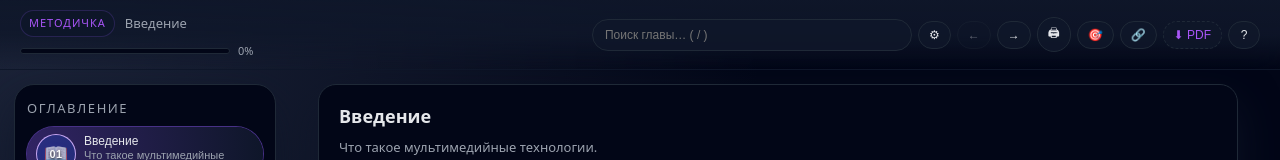
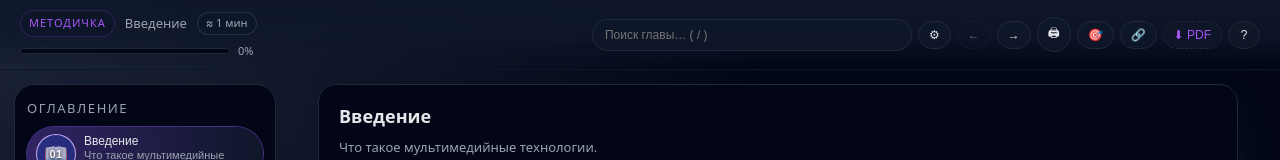
Before and after one commit to Nuwyint/metodichka-site, a React (Vite) app: page /#intro in a window 1280 px wide. Shown: the top 160 px of the page. Built offline with nearby package versions, Linux system fonts and the light colour scheme.

Commit message:
feat: show estimated reading time

```diff
--- a/src/App.jsx
+++ b/src/App.jsx
@@ -1894,6 +1894,37 @@ function withBase(path) {
   return `${import.meta.env.BASE_URL}${String(path || "").replace(/^\/+/, "")}`;
 }
 
+function extractText(node) {
+  if (node === null || node === undefined || node === false) return "";
+  if (typeof node === "string" || typeof node === "number") return String(node);
+  if (Array.isArray(node)) return node.map(extractText).join(" ");
+  if (typeof node === "object" && node.props) return extractText(node.props.children);
+  return "";
+}
+
+function estimateReadingMinutes(section) {
+  const parts = [];
+  if (!section) return 1;
+  if (section.title) parts.push(section.title);
+  if (section.short) parts.push(section.short);
+  if (section.content) parts.push(extractText(section.content));
+  const blocks = section.blocks || [];
+  blocks.forEach((b) => {
+    if (!b) return;
+    if (b.type === "text") parts.push(extractText(b.body));
+    if (b.type === "quiz") {
+      parts.push(b.title || "", b.question || "");
+      if (Array.isArray(b.options)) parts.push(b.options.join(" "));
+    }
+    if (b.type === "media") parts.push(b.caption || "", b.alt || "");
+    if (b.type === "code") parts.push(b.title || "", b.code || "");
+  });
+  const text = parts.join(" ").replace(/\s+/g, " ").trim();
+  const words = text ? text.split(" ").length : 0;
+  const minutes = Math.ceil(words / 180);
+  return Math.max(1, Math.min(60, minutes));
+}
+
 // ------------------ ИНТЕРАКТИВ ДЛЯ ПЛАШЕК ------------------
 
 const interactiveConfig = {
@@ -2481,6 +2512,7 @@ function BackgroundMusic() {
 
 function Header({
   currentTitle,
+  readingMinutes,
   progress,
   onPrev,
   onNext,
@@ -2546,6 +2578,7 @@ function Header({
         <div className="header-title-row">
           <span className="badge">МЕТОДИЧКА</span>
           <span className="header-section-title">{currentTitle}</span>
+          <span className="header-section-meta">≈ {readingMinutes} мин</span>
         </div>
         <ProgressBar value={progress} />
       </div>
@@ -3531,6 +3564,7 @@ function App() {
   const currentIndex = sections.findIndex((s) => s.id === currentId);
   const currentSection =
     sections.find((s) => s.id === currentId) || sections[0];
+  const readingMinutes = estimateReadingMinutes(currentSection);
 
   // общий прогресс = номер раздела + внутри него по скроллу
   const totalProgress =
@@ -3663,6 +3697,7 @@ function App() {
       <BackgroundMusic />
       <Header
         currentTitle={currentSection.title}
+        readingMinutes={readingMinutes}
         progress={totalProgress}
         onPrev={goPrev}
         onNext={goNext}
--- a/src/index.css
+++ b/src/index.css
@@ -124,6 +124,15 @@ body {
 .header-section-title {
   font-size: 13px;
   color: var(--text-muted);
+}
+
+.header-section-meta {
+  font-size: 11px;
+  color: rgba(229, 231, 235, 0.7);
+  padding: 2px 8px;
+  border-radius: 999px;
+  border: 1px solid rgba(148, 163, 184, 0.18);
+  background: rgba(15, 23, 42, 0.65);
 }
 
 /* прогресс в хедере */
```
